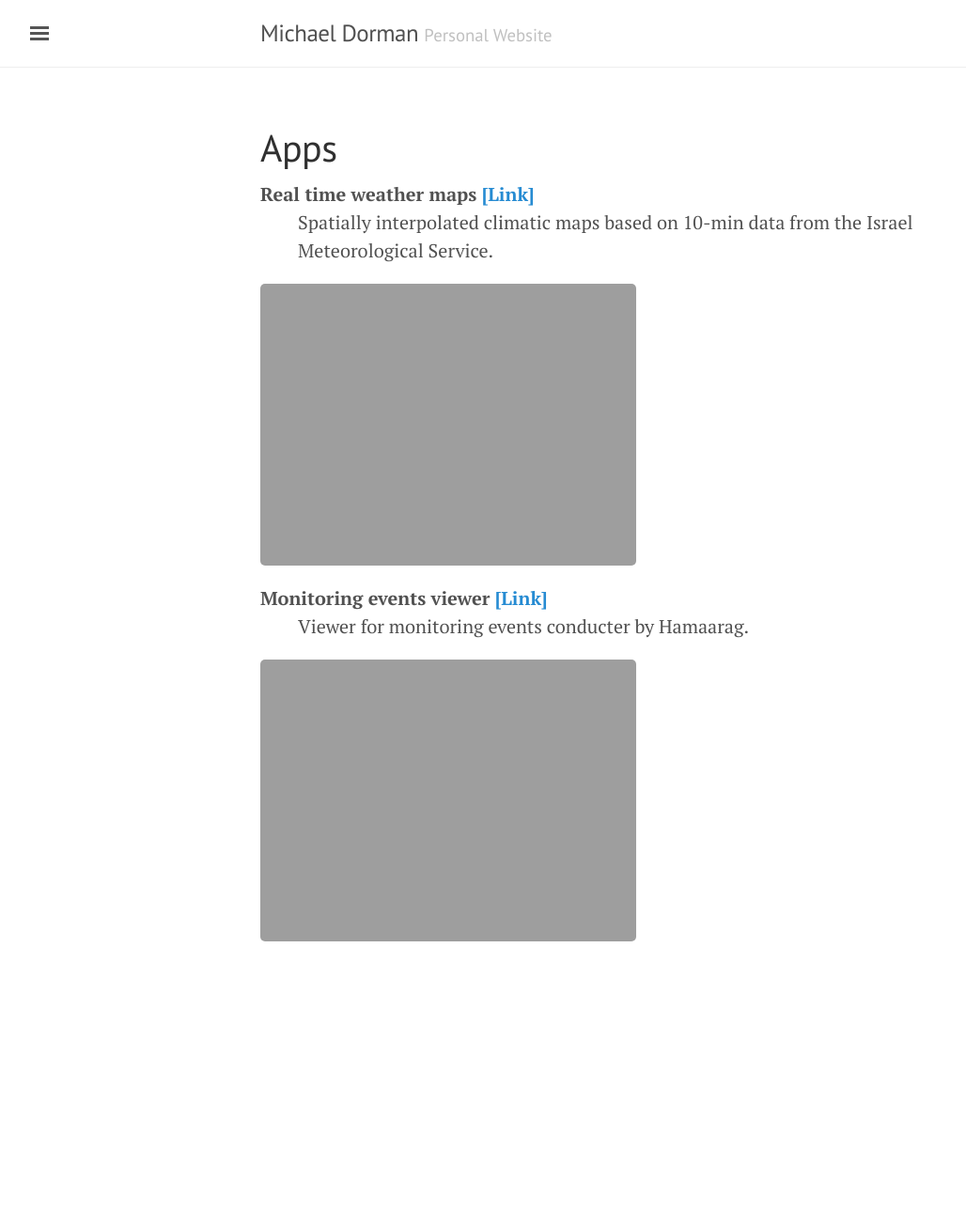
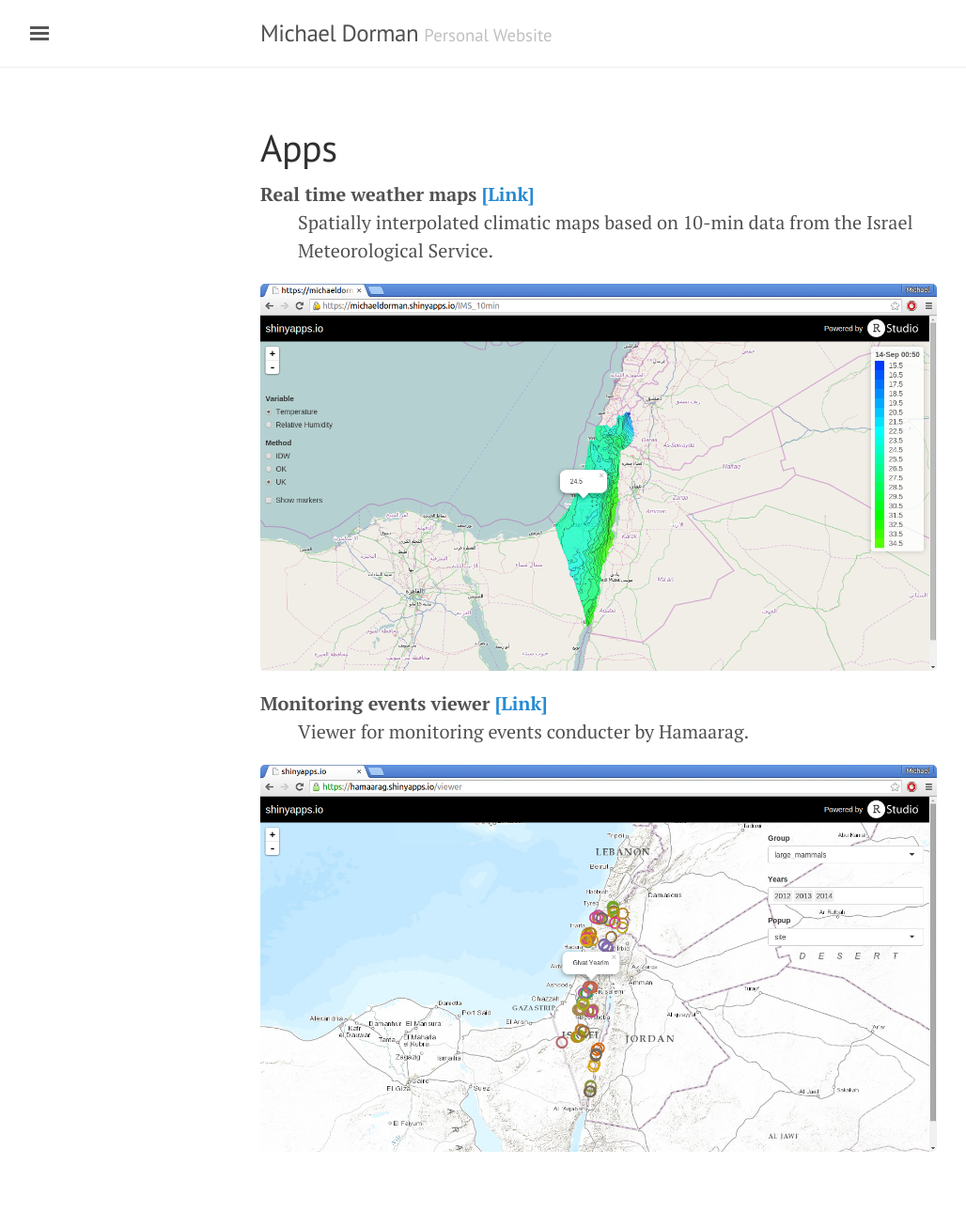
Before and after one commit to michaeldorman/michaeldorman.github.io, a Jekyll site: the page built from apps.md, in a window 1280 px wide. Shown: the whole page at 94% size, without its empty margins (3-1031 px from the left). Built offline with Jekyll 4.4.1, drawn with Linux system fonts in a browser that asks for light colours; before the commit the page ends 1082 px from its top, so only the background shows below that.

Commit message:
Update apps.md

```diff
--- a/apps.md
+++ b/apps.md
@@ -6,9 +6,9 @@
 Real time weather maps <a href="https://michaeldorman.shinyapps.io/IMS_10min"> [Link]</a>
 :   Spatially interpolated climatic maps based on 10-min data from the Israel Meteorological Service.
 
-![IMS](/images/ims.png =250x)
+![IMS](/images/ims.png)
 
 Monitoring events viewer <a href="https://hamaarag.shinyapps.io/viewer"> [Link]</a>
 :   Viewer for monitoring events conducter by Hamaarag.
 
-![IMS](/images/viewer.png =250x)
+![IMS](/images/viewer.png)
```
